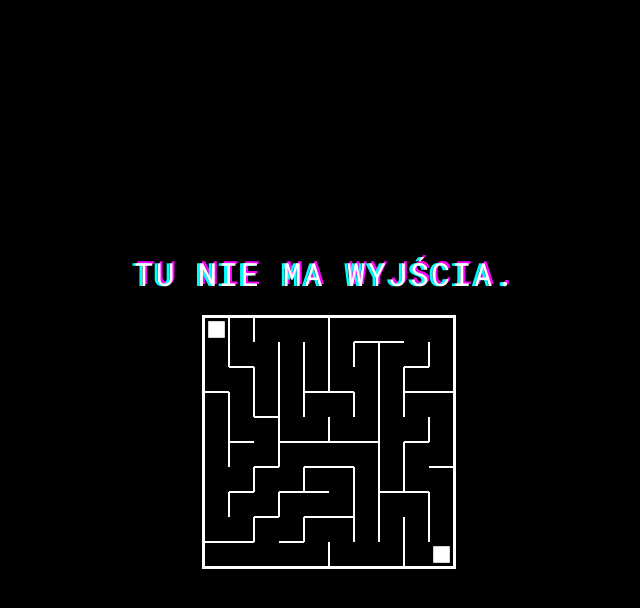
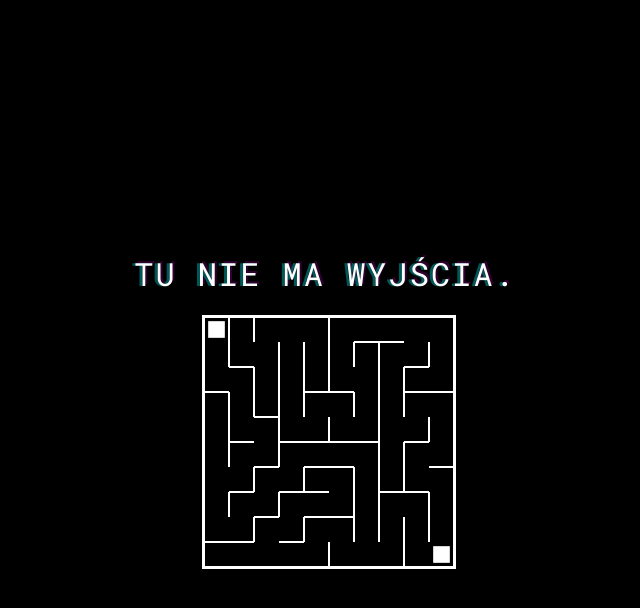
Before and after one commit to beqquiet/beqquietspace, a plain HTML site: page index.html in a window 1280 px wide. In both pictures the pointer is over the element "Znajdź drogę do wyjścia.". Shown: the whole page, without its empty margins (311-951 px from the left). Drawn offline with Linux system fonts and the light colour scheme.

Commit message:
Update index.html

```diff
--- a/index.html
+++ b/index.html
@@ -89,7 +89,7 @@
 
         .glitch:hover::after {
             left: -4px;
-            text-shadow: -3px 0 #00ffff, 2px -2px #ff00ff;
+            text-shadow: -3px 0 #005757, 2px -2px #300030;
         }
 
         @keyframes glitch-anim-1 {
```
